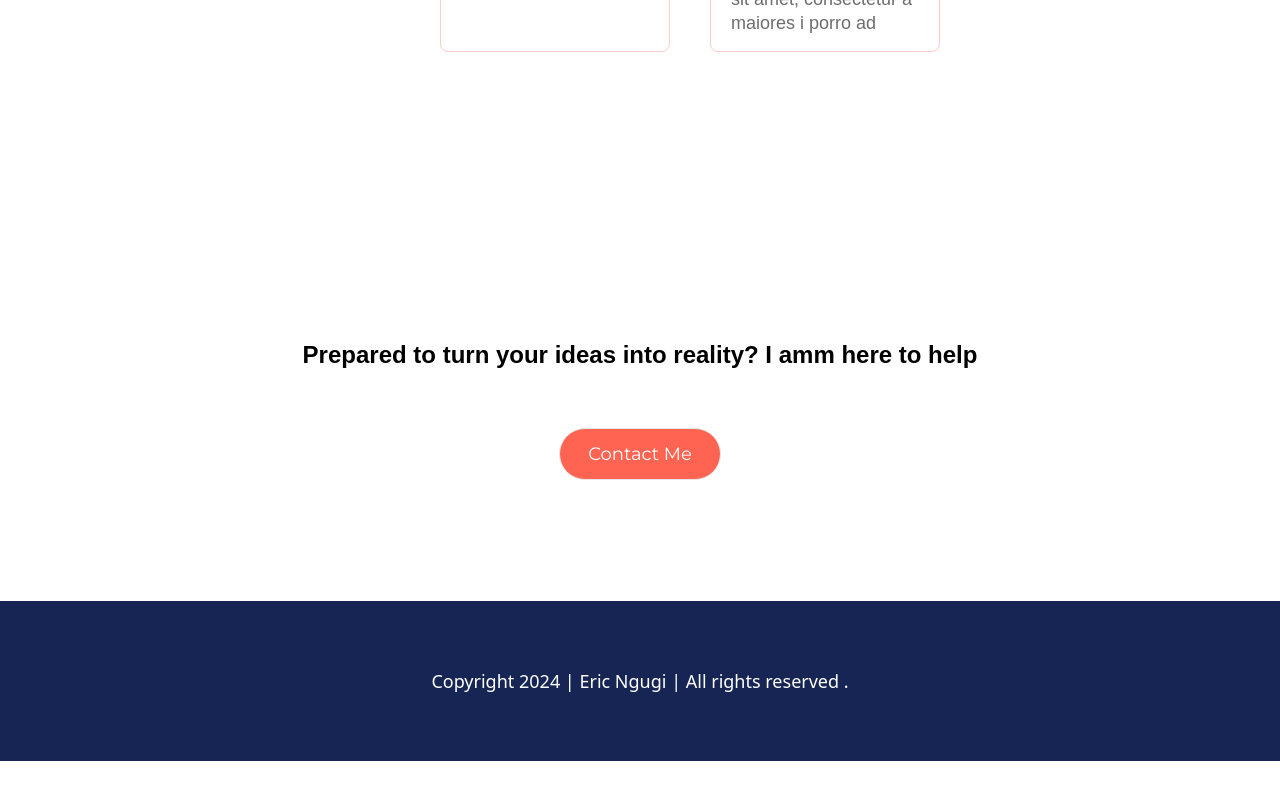
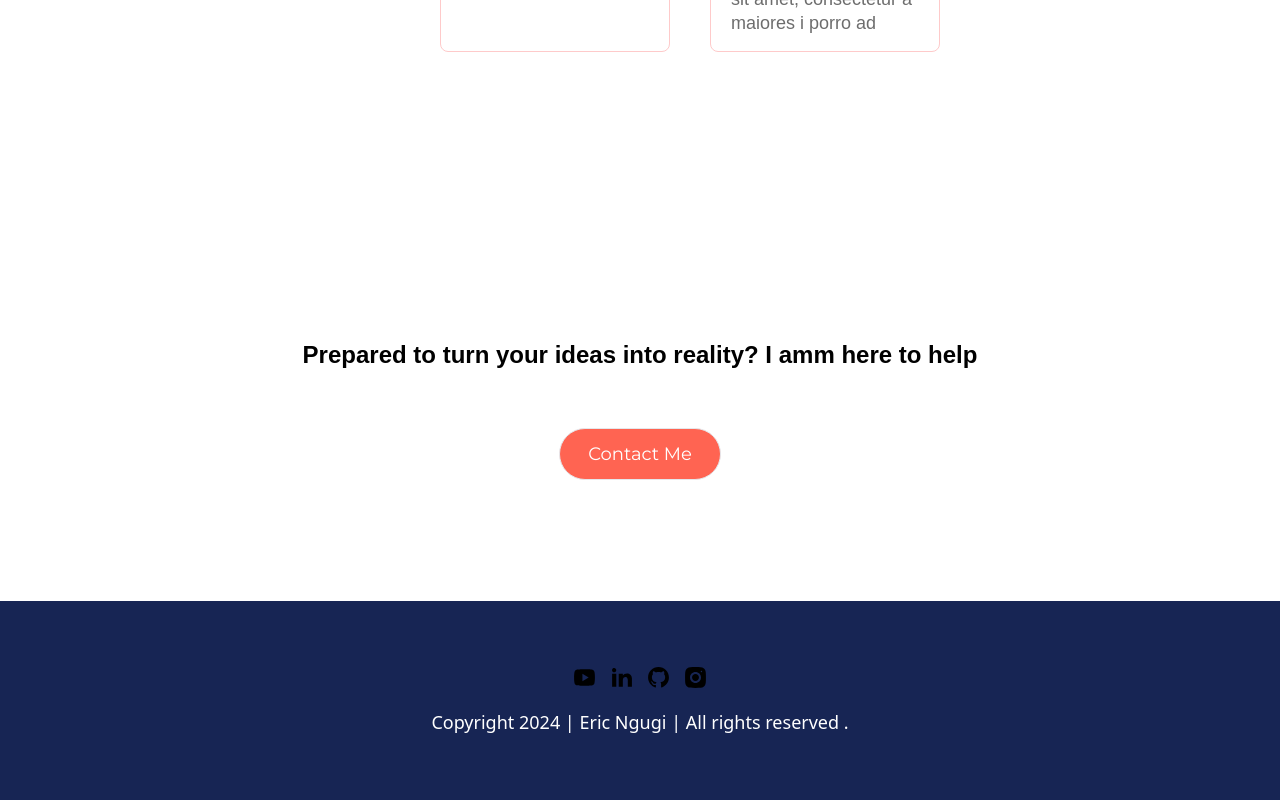
Before and after one commit to erhic/PortfolioV2, a React (Vite) app: page / in a window 1280 px wide. Shown: the part 2371-3171 px from the top of the page. Before the commit the page ends 3132 px from the top, so only its background shows below. Built offline with nearby package versions, Linux system fonts and the light colour scheme; a web font is replaced by a local one.

Commit message:
fix: padding on footer section

```diff
--- a/src/sections/Footer.jsx
+++ b/src/sections/Footer.jsx
@@ -1,10 +1,21 @@
+import { socialIcons } from "../constants"
 
 const Footer = () => {
   const currentYear = new Date().getFullYear()
   return (
-
-    <div className="flex justify-center p-16 bg-blue-950">
-      <p className="font-pallidium leading-8  text-lg text-white">Copyright {currentYear} |  Eric Ngugi | All rights reserved . </p>
+    <div className="flex flex-row justify-center bg-blue-950 ">
+      <div className="flex flex-col  p-16">
+        <div className=" flex flex-row justify-center pb-4 gap-3">
+          {
+            socialIcons.map((item) => (
+              <img key={item.altname} src={item.socialicon} width={25} height={25} alt="video icon" />
+            ))
+          }
+        </div>
+        <div className="flex flex-row">
+          <p className="font-pallidium leading-8  text-lg text-white">Copyright {currentYear} |  Eric Ngugi | All rights reserved . </p>
+        </div>
+      </div>
     </div>
   )
 }
--- a/src/sections/Hero.jsx
+++ b/src/sections/Hero.jsx
@@ -12,7 +12,7 @@ const Hero = () => {
           <span className="no-wrap">Hello, my name</span>  is <span className="text-coral-red inline-block ">Eric</span>
         </h1>
         <p className="text-lg leading-8 mt-6 mb-7 sm:max-w-sm font-montserrat text-slate-gray"> I'm a Fullstack software developer  </p>
-        <div className=" flex flex-row max-lg:flex-col max-lg:w-60">
+        <div className=" flex flex-row max-lg:flex-col max-lg:w-60 max-lg:hidden">
           {
             heroButtons.map((item) => (
               <aside key={item.label}>
@@ -24,7 +24,7 @@ const Hero = () => {
           }
 
         </div>
-        <div className=" flex mt-8 gap-4 px-4">
+        <div className=" flex mt-8 gap-4 px-4 max-lg:hidden">
           {
             socialIcons.map((item) => (
               <img key={item.altname} src={item.socialicon} width={25} height={25} alt="video icon" />
```
